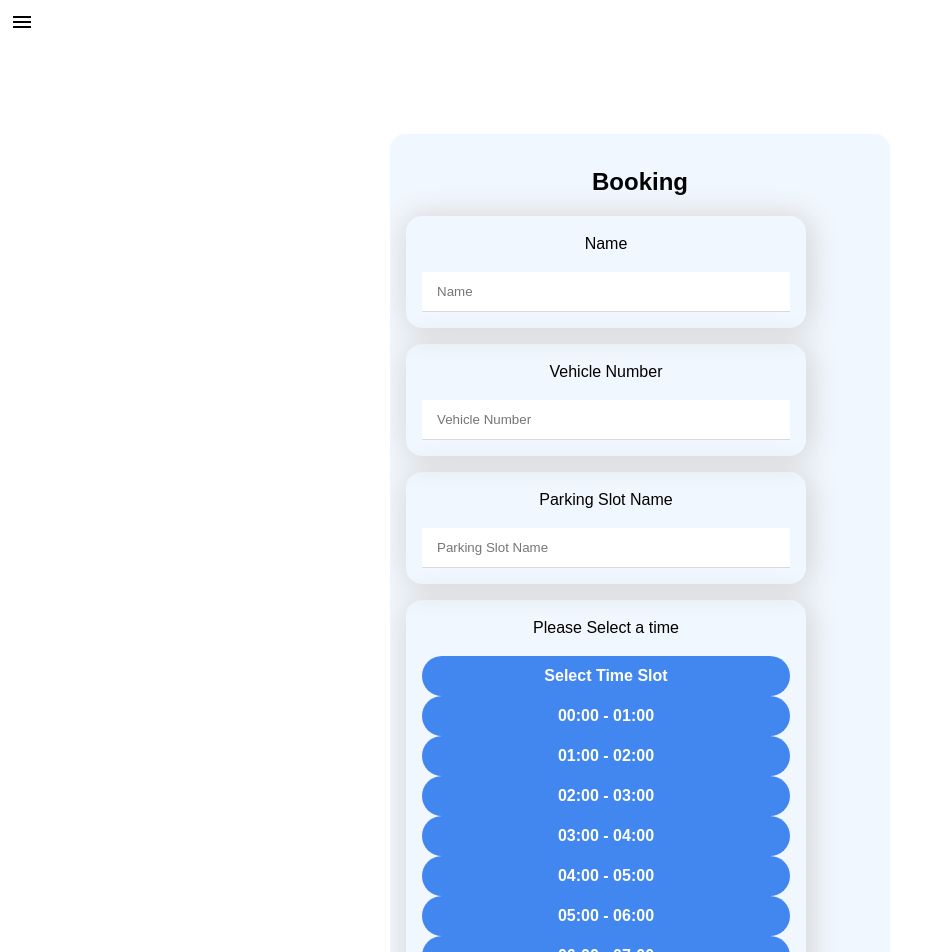
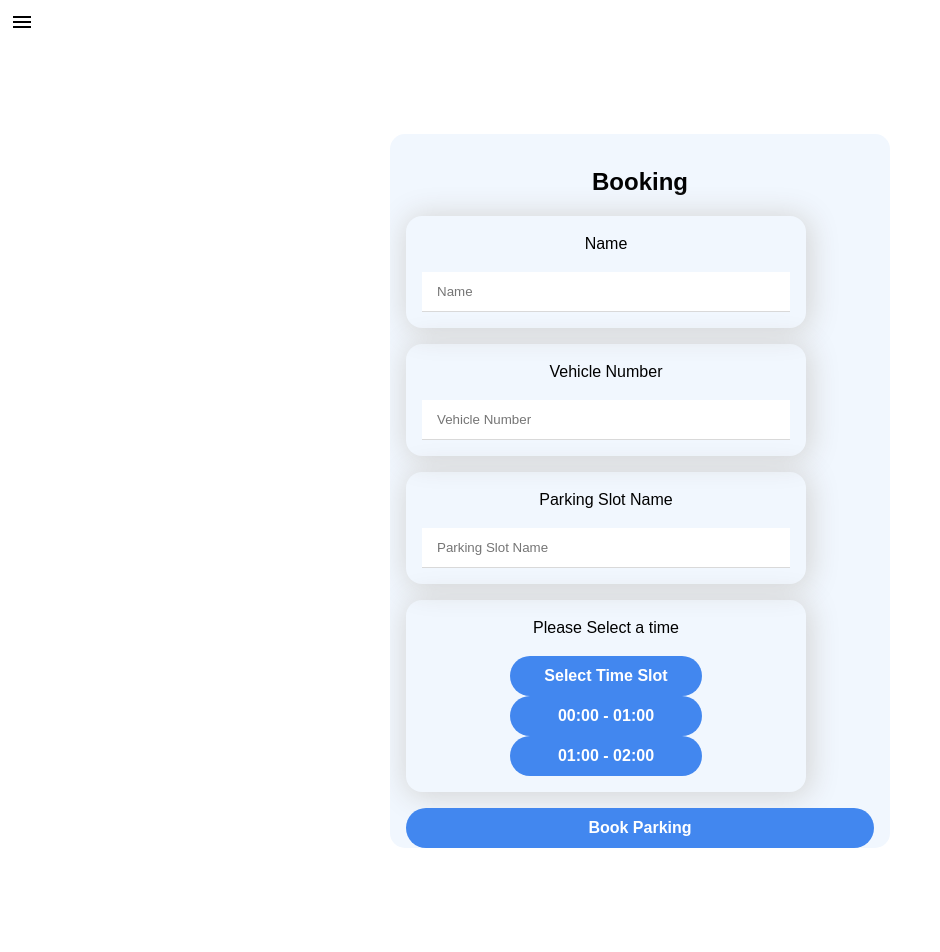
Before and after one commit to Mihisanka/fyp-user, a React (Create React App) app: page /park-lot in a window 1280 px wide. Shown: the top 952 px of the page, without its empty margins (0-940 px from the left). Built offline with nearby package versions, Linux system fonts and the light colour scheme.

Commit message:
internal commit
rating funtion added

```diff
--- a/src/component/ParkLot.js
+++ b/src/component/ParkLot.js
@@ -20,6 +20,8 @@ const ParkLot = () => {
   const [email, setEmail] = useState("");
   const [marker, setMarker] = useState(null);
   const [vehicleNumberFetched, setVehicleNumberFetched] = useState(false);
+  const [bookingSuccess, setBookingSuccess] = useState(false); // State to track booking success
+  const [rating, setRating] = useState(0); // State to hold the selected rating
   const location = useLocation();
 
   useEffect(() => {
@@ -113,38 +115,59 @@ const ParkLot = () => {
         Status: "active", // Include the status attribute in the document data
       });
 
-      alert("Booking successful");
+      setBookingSuccess(true); // Set booking success flag
     } catch (error) {
       console.error("Error adding document: ", error);
       alert("Error occurred while booking. Please try again later.");
     }
   };
 
+  // Function to handle rating submission
+  const handleRatingSubmit = async () => {
+    try {
+      // Check if a rating record already exists for the parking slot
+      const ratingQuery = query(
+        collection(db2, "ratings"),
+        where("ParkingSlotName", "==", parkingSlotName)
+      );
+      const ratingSnapshot = await getDocs(ratingQuery);
+
+      let totalRating = 0;
+
+      if (!ratingSnapshot.empty) {
+        // If a rating record exists, get the existing total rating
+        ratingSnapshot.forEach((doc) => {
+          const ratingData = doc.data();
+          totalRating += ratingData.Rating;
+        });
+      }
+
+      // Add the new rating to the existing total rating
+      totalRating += rating;
+
+      // Update the existing rating record with the new total rating
+      await setDoc(doc(collection(db2, "ratings"), parkingSlotName), {
+        ParkingSlotName: parkingSlotName,
+        Rating: totalRating,
+      });
+
+      alert("Rating submitted successfully!");
+
+      // Reset the rating state and booking success flag
+      setRating(0);
+      setBookingSuccess(false);
+    } catch (error) {
+      console.error("Error submitting rating: ", error);
+      alert(
+        "An error occurred while submitting rating. Please try again later."
+      );
+    }
+  };
+
   const timeSlots = [
     "00:00 - 01:00",
     "01:00 - 02:00",
-    "02:00 - 03:00",
-    "03:00 - 04:00",
-    "04:00 - 05:00",
-    "05:00 - 06:00",
-    "06:00 - 07:00",
-    "07:00 - 08:00",
-    "08:00 - 09:00",
-    "09:00 - 10:00",
-    "10:00 - 11:00",
-    "11:00 - 12:00",
-    "12:00 - 13:00",
-    "13:00 - 14:00",
-    "14:00 - 15:00",
-    "15:00 - 16:00",
-    "16:00 - 17:00",
-    "17:00 - 18:00",
-    "18:00 - 19:00",
-    "19:00 - 20:00",
-    "20:00 - 21:00",
-    "21:00 - 22:00",
-    "22:00 - 23:00",
-    "23:00 - 00:00", // You can use "24:00" instead of "00:00" if you prefer
+    // Other time slots...
   ];
 
   return (
@@ -157,7 +180,7 @@ const ParkLot = () => {
             type="text"
             placeholder="Name"
             onChange={(e) => setName(e.target.value)}
-            value={name}
+            value={name || (marker && marker.carparkName)}
           />
         </div>
         <div className="inputs">
@@ -166,7 +189,7 @@ const ParkLot = () => {
             type="text"
             placeholder="Vehicle Number"
             onChange={(e) => setVehicleNumber(e.target.value)}
-            value={vehicleNumber}
+            value={vehicleNumber || (marker && marker.vehicleNumber)}
           />
         </div>
         <div className="inputs">
@@ -175,7 +198,7 @@ const ParkLot = () => {
             type="text"
             placeholder="Parking Slot Name"
             onChange={(e) => setParkingSlotName(e.target.value)}
-            value={parkingSlotName}
+            value={parkingSlotName || (marker && marker.carparkName)}
           />
         </div>
         <div className="inputs">
@@ -206,6 +229,26 @@ const ParkLot = () => {
           </div>
         </div>
         <button onClick={registration}>Book Parking</button>
+        {/* Display rating component after successful booking */}
+        {bookingSuccess && (
+          <div>
+            <h3>Please rate the parking slot:</h3>
+            {/* Star rating component */}
+            <div>
+              <input
+                type="range"
+                className="form-range"
+                min="1"
+                max="5"
+                value={rating}
+                onChange={(e) => setRating(parseInt(e.target.value))}
+              />
+              <button className="btn btn-primary" onClick={handleRatingSubmit}>
+                Submit Rating
+              </button>
+            </div>
+          </div>
+        )}
       </div>
     </div>
   );
```
